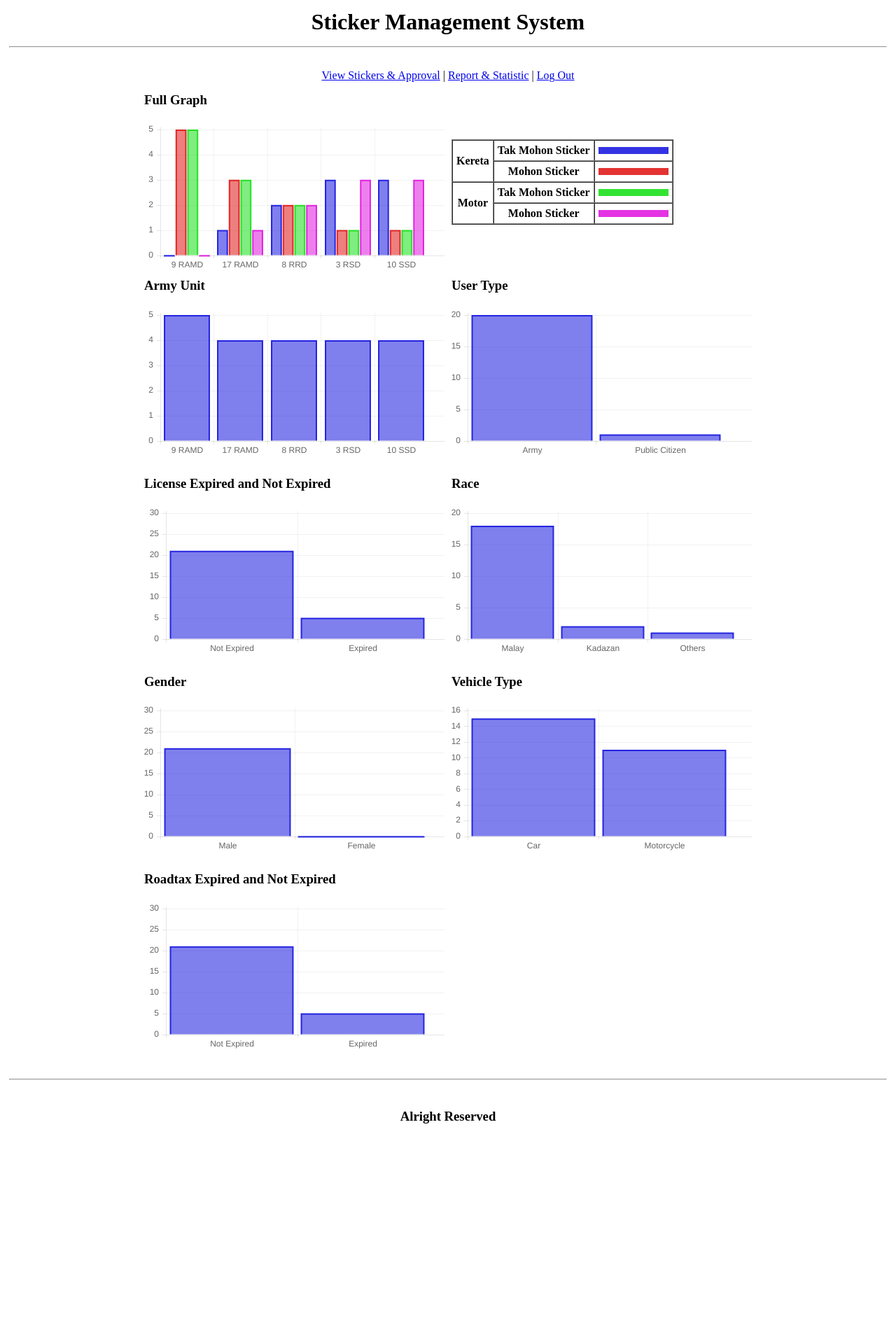
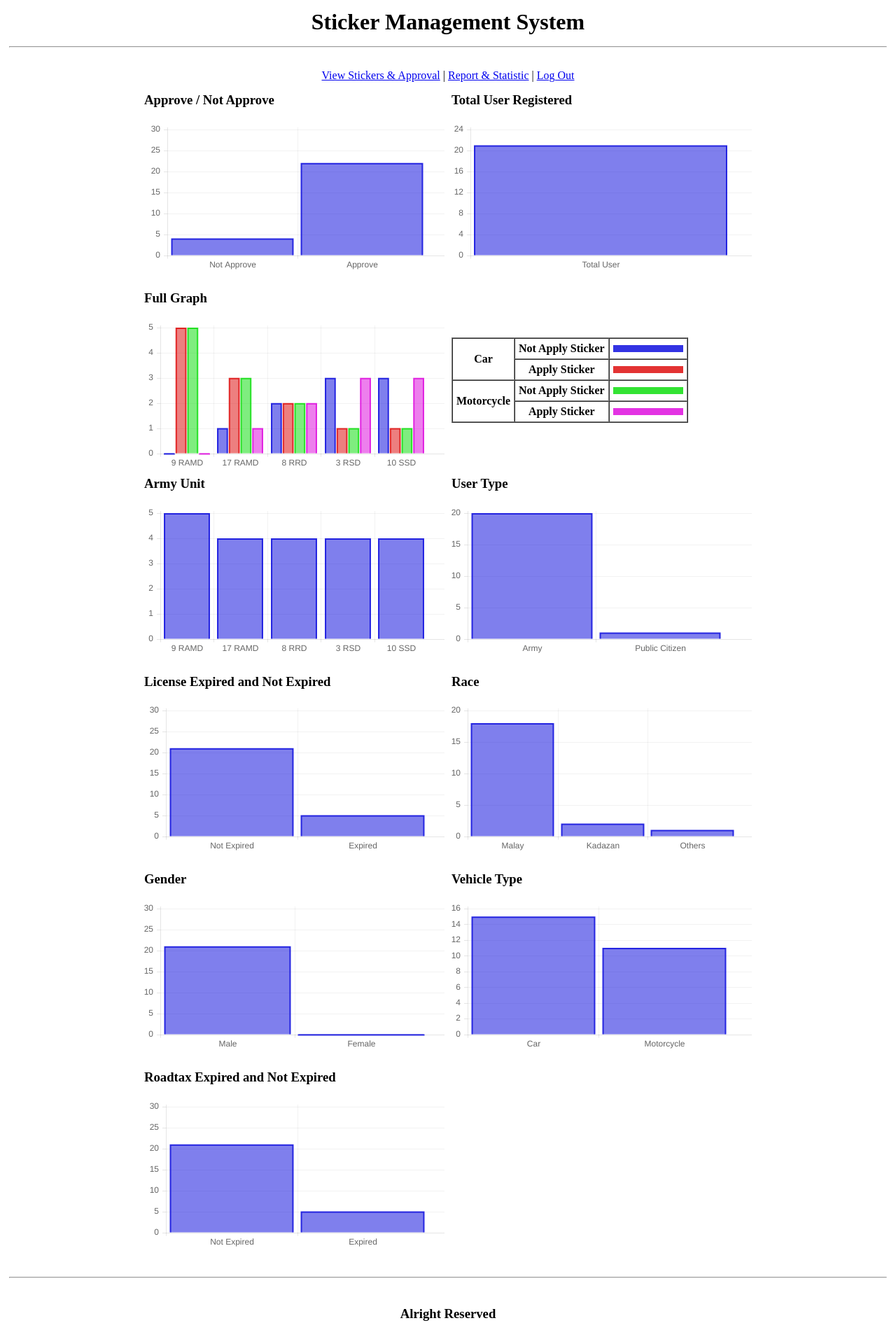
Before and after one commit to umaqgeek/systemsticker, a PHP site: page /reportAndStatistic.php in a window 1280 px wide. Shown: the whole page at 70% size. Before the commit the page ends 1605 px from the top, so only its background shows below. Run offline with PHP 8.4, Linux system fonts and the light colour scheme; a user stored in the database is signed in; data comes from the database, SQL or seed files in the repository; lists and menus that the app fills with data are empty.

Commit message:
ubah report, tambah 2 lagi graf - stamp 27082015.0011

```diff
--- a/detailView1.php
+++ b/detailView1.php
@@ -273,7 +273,7 @@ $totalRows_pel = mysql_num_rows($pel);
             <tr>
               <td><strong>Status</strong></td>
               <td><strong>:</strong></td>
-              <td><?php echo ($row_pel['pel_status'] == 1) ? ("Not Approve") : ("Approve"); ?></td>
+              <td><?php echo ($row_pel['pel_status'] == 2) ? ("Approve") : ("Not Approve"); ?></td>
             </tr>
           </table></td>
         </tr>
--- a/reportAndStatistic.php
+++ b/reportAndStatistic.php
@@ -93,6 +93,12 @@ if (!((isset($_SESSION['MM_Username'])) && (isAuthorized("",$MM_authorizedUsers,
     <script src="assets/js/Chart.js"></script>
       <table width="70%" border="0" cellpadding="5" cellspacing="0">
       	<tr>
+          <td width="50%" align="left" valign="top"><h3>Approve / Not Approve</h3>
+          <p><canvas id="canvas7"></canvas>&nbsp;</p></td>
+          <td width="50%" align="left" valign="top"><h3>Total User Registered</h3>
+          <p><canvas id="canvas8"></canvas>&nbsp;</p></td>
+        </tr>
+        <tr>
           <td>
               <h3>Full Graph</h3>
               <p><canvas id="canvasx"></canvas></p>
@@ -100,21 +106,21 @@ if (!((isset($_SESSION['MM_Username'])) && (isAuthorized("",$MM_authorizedUsers,
           <td>
           	  <table cellpadding="5" cellspacing="0" border="1">
               	<tr>
-                	<th rowspan="2">Kereta</th>
-                    <th>Tak Mohon Sticker</th>
+                	<th rowspan="2">Car</th>
+                    <th>Not Apply Sticker</th>
                     <th width="20px"><div style="background-color:rgba(0,0,220,0.8); width:100; height:10;"></div></th>
                 </tr>
                 <tr>
-                	<th>Mohon Sticker</th>
+                	<th>Apply Sticker</th>
                     <th><div style="background-color:rgba(220,0,0,0.8); width:100; height:10;"></div></th>
                 </tr>
                 <tr>
-                	<th rowspan="2">Motor</th>
-                    <th>Tak Mohon Sticker</th>
+                	<th rowspan="2">Motorcycle</th>
+                    <th>Not Apply Sticker</th>
                     <th width="20px"><div style="background-color:rgba(0,220,0,0.8); width:100; height:10;"></div></th>
                 </tr>
                 <tr>
-                	<th>Mohon Sticker</th>
+                	<th>Apply Sticker</th>
                     <th><div style="background-color:rgba(220,0,220,0.8); width:100; height:10;"></div></th>
                 </tr>
               </table>
@@ -289,6 +295,27 @@ if (!((isset($_SESSION['MM_Username'])) && (isAuthorized("",$MM_authorizedUsers,
 			  $val6 .= $t61 . ',';
 		  } while($d6 = mysql_fetch_array($r6));
 	  }
+
+          // report sticker belum approve
+          $lbl7 = '"Not Approve"';
+          $sql71 = 'SELECT * FROM pelekat WHERE pel_status = 1';
+          $r71 = mysql_query($sql71) or die(mysql_error());
+	  $t71 = mysql_num_rows($r71);
+          $val7 = $t71;
+
+          // report sticker sudah approve
+          $lbl7 .= ',"Approve"';
+          $sql72 = 'SELECT * FROM pelekat WHERE pel_status = 2';
+          $r72 = mysql_query($sql72) or die(mysql_error());
+	  $t72 = mysql_num_rows($r72);
+          $val7 .= ',' . $t72;
+
+          // report total user yang da register
+          $sql8 = 'SELECT * FROM pengguna';
+          $r8 = mysql_query($sql8) or die(mysql_error());
+	  $t8 = mysql_num_rows($r8);
+          $lbl8 = '"Total User"';
+          $val8 = $t8;
 	  ?>
 
       <script>
@@ -406,6 +433,30 @@ if (!((isset($_SESSION['MM_Username'])) && (isAuthorized("",$MM_authorizedUsers,
 			}
 		]
 	}
+        var barChartData7 = {
+		labels : [<?php echo $lbl7; ?>],
+		datasets : [
+			{
+				fillColor : "rgba(0,0,220,0.5)",
+				strokeColor : "rgba(0,0,220,0.8)",
+				highlightFill: "rgba(0,0,220,0.75)",
+				highlightStroke: "rgba(0,0,220,1)",
+				data : [<?php echo $val7; ?>]
+			}
+		]
+	}
+        var barChartData8 = {
+		labels : [<?php echo $lbl8; ?>],
+		datasets : [
+			{
+				fillColor : "rgba(0,0,220,0.5)",
+				strokeColor : "rgba(0,0,220,0.8)",
+				highlightFill: "rgba(0,0,220,0.75)",
+				highlightStroke: "rgba(0,0,220,1)",
+				data : [<?php echo $val8; ?>]
+			}
+		]
+	}
 	window.onload = function(){
 		var ctxx = document.getElementById("canvasx").getContext("2d");
 		window.myBar = new Chart(ctxx).Bar(barChartDatax, {
@@ -439,6 +490,14 @@ if (!((isset($_SESSION['MM_Username'])) && (isAuthorized("",$MM_authorizedUsers,
 		window.myBar = new Chart(ctx6).Bar(barChartData6, {
 			responsive : true
 		});
+		var ctx7 = document.getElementById("canvas7").getContext("2d");
+		window.myBar = new Chart(ctx7).Bar(barChartData7, {
+			responsive : true
+		});
+		var ctx8 = document.getElementById("canvas8").getContext("2d");
+		window.myBar = new Chart(ctx8).Bar(barChartData8, {
+			responsive : true
+		});
 	}
 	  </script>
 
```
Also changed, not shown: nbproject/project.xml (added, +9 -0 lines), viewAdminStickers.php (+4 -5 lines), 1 other file.
